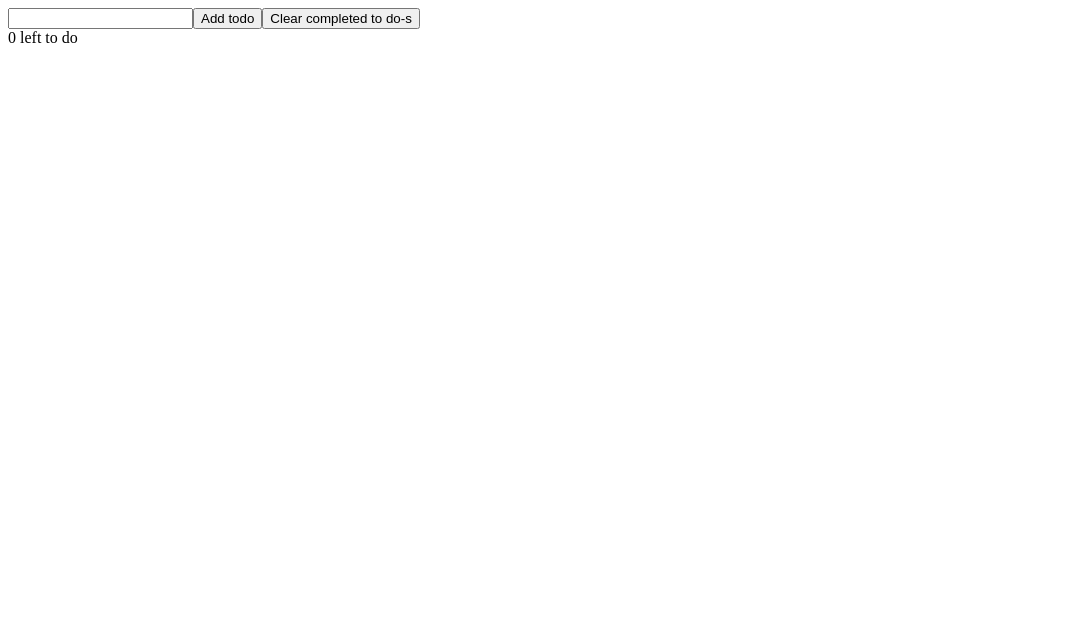
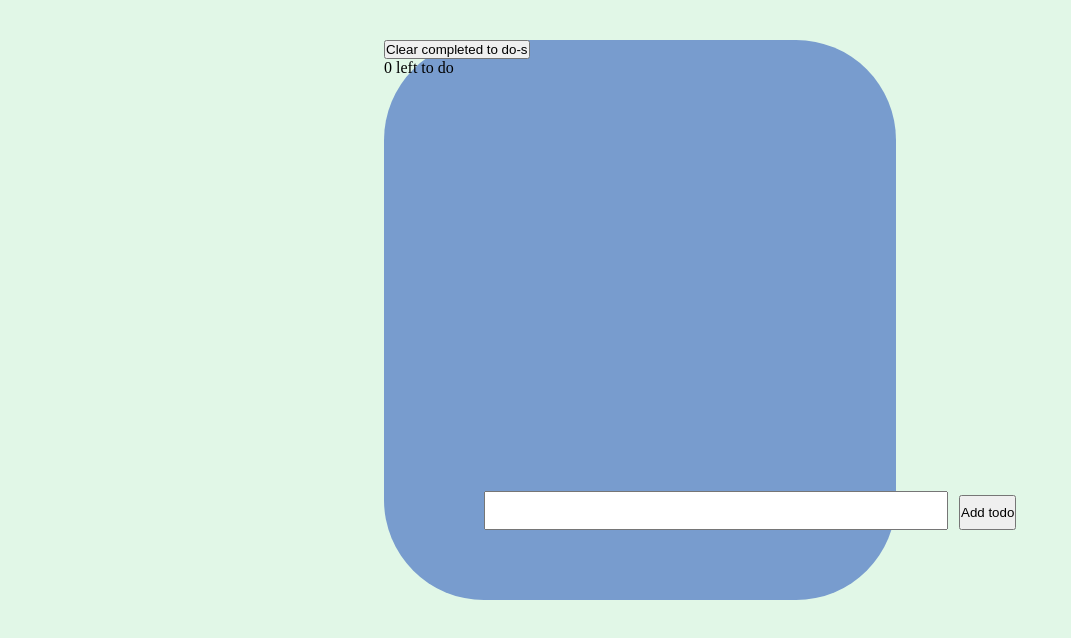
Before and after one commit to BranislavMateas/ProductivityApp, a React (Create React App) app: page / in a window 1280 px wide. Shown: the top 638 px of the page, without its empty margins (0-1071 px from the left). Built offline with nearby package versions, Linux system fonts and the light colour scheme.

Commit message:
Added ability to post todo with enter, added also some design to bar and add button.

```diff
--- a/src/App.js
+++ b/src/App.js
@@ -1,8 +1,11 @@
 import React, { useState, useRef, useEffect } from "react";
 import TodoList from "./TodoList";
 import {v4 as uuidv4} from 'uuid';
+import "./myStyles.css"
 
 const LOCAL_STORAGE_KEY = "todoApp.todos"
+var adderer = document.getElementById("adder")
+
 
 function App() {
   const [todosList, setTodos] = useState([]); // useState vracia array(2) - object destructuring - jedna polozka aktuálny stav, druhá bude pre funkciu, ktorá tento stav updatuje
@@ -38,13 +41,18 @@ function App() {
     setTodos(uncompleted)
   }
 
+
   return (
     <>
-      <TodoList todos={todosList} toggleTodo={toggleTodo} />
-      <input ref={todoContains} type="text"></input>
-      <button onClick={handleAddTodo}>Add todo</button>
-      <button onClick={handleCompleteTodos}>Clear completed to do-s</button>
-      <div>{todosList.filter(exactTodo => !exactTodo.complete).length} left to do</div>
+      <div className="blok">
+        <TodoList todos={todosList} toggleTodo={toggleTodo} />
+        <div className="bottomThings">
+          <input className="bar" onKeyPress={(e) => e.key === 'Enter' && adderer.click()} ref={todoContains} type="text"></input>
+          <button id="adder" onClick={handleAddTodo}>Add todo</button>
+        </div>
+        <button onClick={handleCompleteTodos}>Clear completed to do-s</button>
+        <div>{todosList.filter(exactTodo => !exactTodo.complete).length} left to do</div>
+      </div>
     </>
   );
 }
--- /dev/null
+++ b/src/myStyles.css
@@ -0,0 +1,34 @@
+* {
+    margin: 0;
+    padding: 0;
+}
+
+body{
+    background-color: #e1f7e7;
+    overflow: hidden;
+}
+
+.blok{
+    min-height: 70vh;
+    width: 40vw;
+    background-color: #789cce;
+    margin: 0 auto;
+    border-radius: 100px;
+    margin-top: 5vh;
+
+}
+
+.bar{
+    width: 460px;
+    position: absolute;
+    bottom: 270px;
+    margin-left: 100px;
+    height: 35px;
+}
+
+#adder {
+    position: absolute;
+    bottom: 270px;
+    height: 35px;
+    margin-left: 575px;
+}
```
Also changed, not shown: src/Todo.js (+3 -4 lines).
